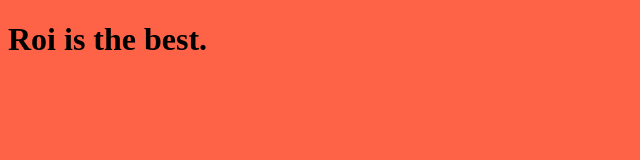
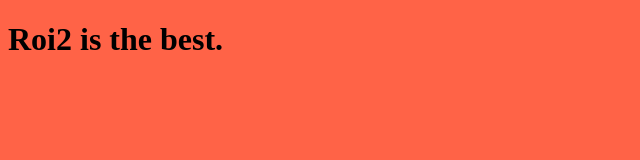
Before and after one commit to roije/Project_1, a plain HTML site: page index.html in a window 1280 px wide. Shown: the whole page, without its empty margins (0-640 px from the left). Drawn offline with Linux system fonts and the light colour scheme.

Commit message:
fixed dine fejl

```diff
--- a/index.html
+++ b/index.html
@@ -6,6 +6,6 @@
     <link rel="stylesheet" href="style.css">
 </head>
 <body>
-    <h1>Roi is the best.</h1>
+    <h1>Roi2 is the best.</h1>
 </body>
 </html>
```
